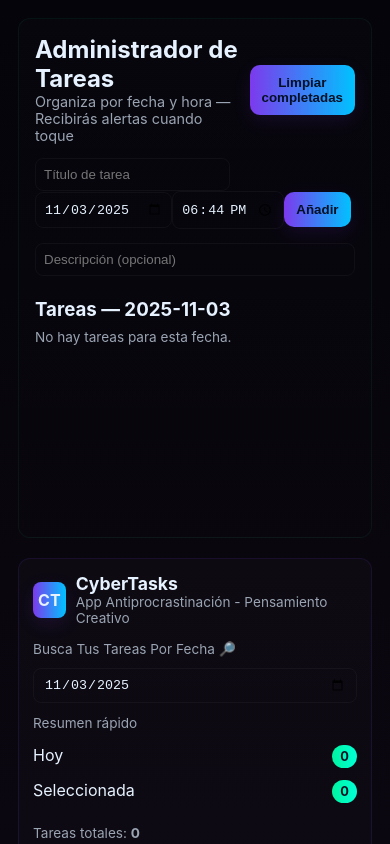
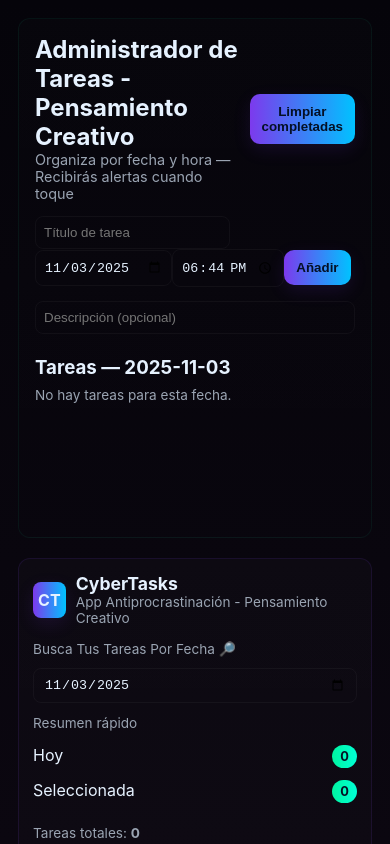
Before and after one commit to CamiloVelasquezBotero/App_Antiprocrastinacion-PensamientoCreativo_proyectoUniversidad, a Next.js app: page / in a window 390 px wide. Shown: the top 844 px of the page. Built offline with nearby package versions, Linux system fonts and the light colour scheme.

Commit message:
adding conditional mobil alert

```diff
--- a/app/page.jsx
+++ b/app/page.jsx
@@ -97,7 +97,10 @@ export default function Page() {
           }
           playSound()
           markNotified(task.id)
-          alert(`${task.title}: ¡Hora de tu tarea!`)
+
+          if (typeof navigator === "undefined") {
+            alert(`${task.title}: ¡Hora de tu tarea!`)
+          }
         }
       })
     }
@@ -132,7 +135,7 @@ export default function Page() {
       <main className="main-panel">
         <div className="header">
           <div>
-            <h2>Administrador de Tareas</h2>
+            <h2>Administrador de Tareas - Pensamiento Creativo</h2>
             <div className="subtitle">Organiza por fecha y hora — Recibirás alertas cuando toque</div>
           </div>
 
```
